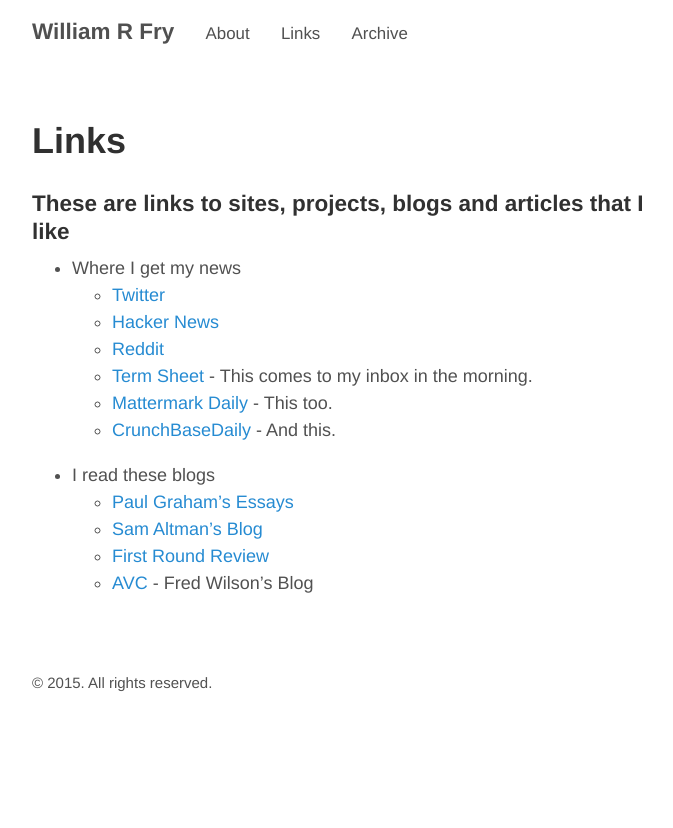
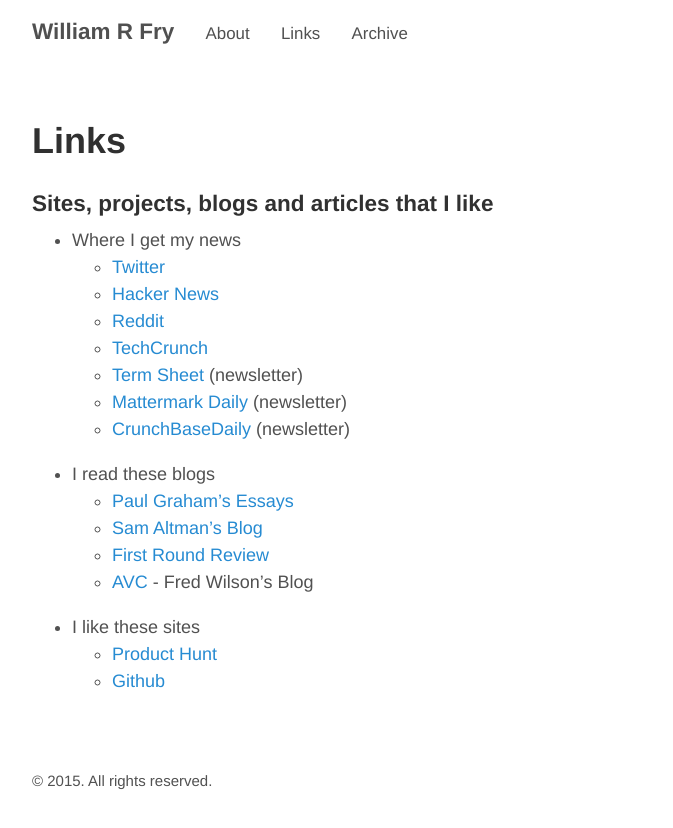
Before and after one commit to Audace/audace.github.io, a Jekyll site: the page built from links.md, in a window 1280 px wide. Shown: the top 828 px of the page, without its empty margins (293-966 px from the left). Built offline with Jekyll 4.4.1, drawn with Linux system fonts in a browser that asks for light colours.

Commit message:
Update page

```diff
--- a/links.md
+++ b/links.md
@@ -2,16 +2,20 @@
 layout: page
 title: Links
 ---
-###These are links to sites, projects, blogs and articles that I like
+###Sites, projects, blogs and articles that I like
 - Where I get my news
   - [Twitter](http://twitter.com)
   - [Hacker News](https://news.ycombinator.com)
   - [Reddit](http://reddit.com)
-  - [Term Sheet](http://fortune.com/tag/term-sheet/) - This comes to my inbox in the morning.
-  - [Mattermark Daily](https://mattermark.com/category/mattermark-daily/) - This too.
-  - [CrunchBaseDaily](http://static.crunchbase.com/daily/content_twitter.html) - And this.
+  - [TechCrunch](http://techcrunch.com/)
+  - [Term Sheet](http://fortune.com/tag/term-sheet/) (newsletter)
+  - [Mattermark Daily](https://mattermark.com/category/mattermark-daily/) (newsletter)
+  - [CrunchBaseDaily](http://static.crunchbase.com/daily/content_twitter.html) (newsletter)
 - I read these blogs
   - [Paul Graham's Essays](http://paulgraham.com/articles.html)
   - [Sam Altman's Blog](http://blog.samaltman.com/)
   - [First Round Review](http://firstround.com/review/)
   - [AVC](http://avc.com/) - Fred Wilson's Blog
+- I like these sites
+  - [Product Hunt](www.producthunt.com)
+  - [Github](https://github.com/)
```
